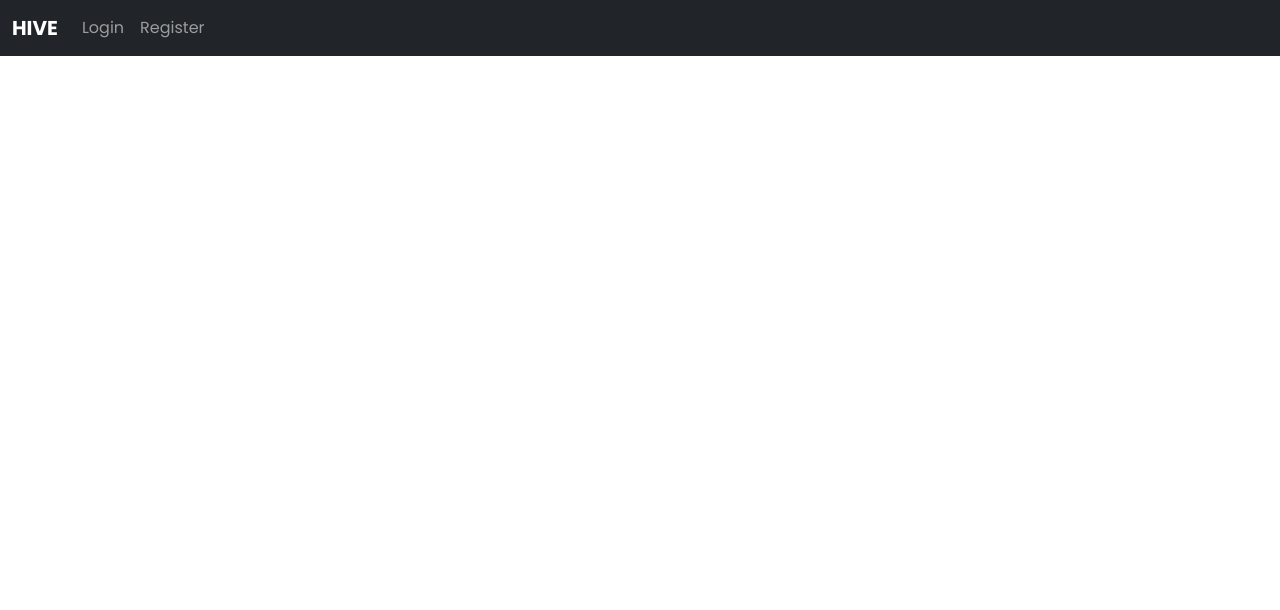
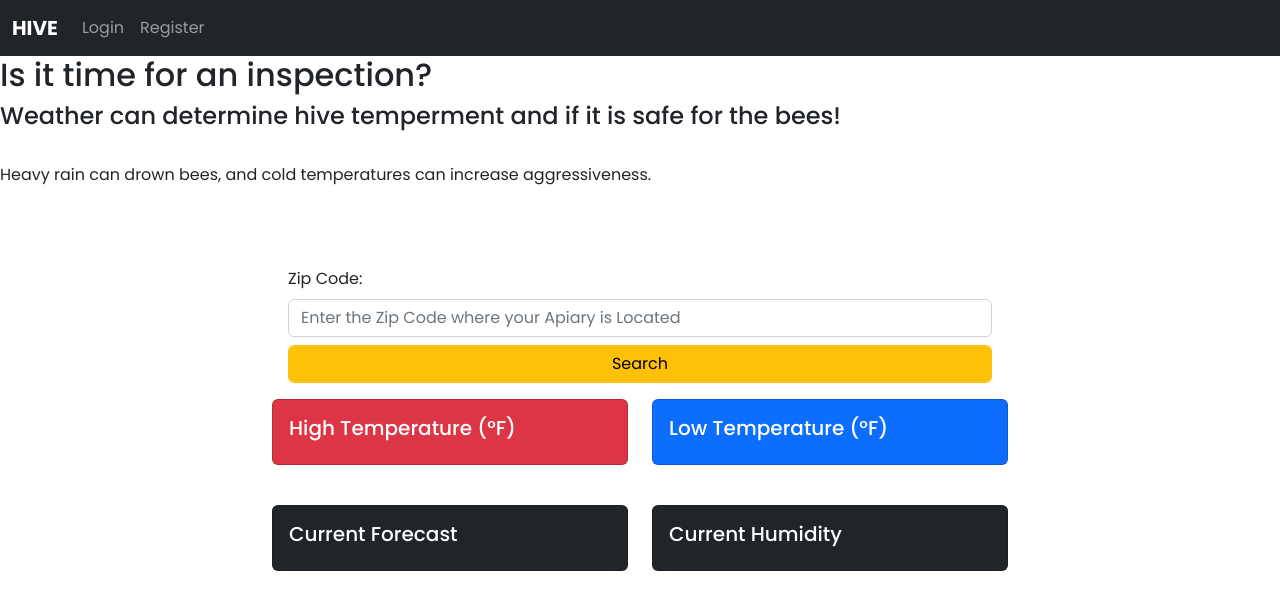
Before and after one commit to scarlettscoville/Hive_Apiary_Management_App, a Flask app: template app/templates/weather.html.j2 in a window 1280 px wide. Shown: the top 610 px of the page. Run offline with Flask 2, Linux system fonts and the light colour scheme; the template is opened without the code that fills it, so the values that code supplies are empty; parts of the project's set-up code (start-up, migrations or seed data) failed here and were passed over.

Commit message:
fixes and updates

```diff
--- a/app/models.py
+++ b/app/models.py
@@ -38,7 +38,6 @@ class User(UserMixin, db.Model):
         self.last_name = data['last_name']
         self.email = data['email']
         self.password = self.hash_password(data['password'])
-        self.hive = data['hive']
 
     def save(self):
         db.session.add(self)
@@ -61,7 +60,7 @@ class Hive(db.Model):
     notes = db.Column(db.Text)
 
     def __repr__(self):
-        return f'<Hive: {self.id} | {self.hive_name}>'
+        return f'<Hive: {self.hive_id} | {self.hive_name}>'
 
     def hive_from_dict(self, hive_data):
         self.hive_name = hive_data['hive_name']
--- a/app/templates/includes/nav.html.j2
+++ b/app/templates/includes/nav.html.j2
@@ -8,9 +8,9 @@
             <div class="navbar-nav">
                 {% if current_user.is_authenticated %}
                 <a class="nav-link" href="{{url_for('main.index')}}">Home</a>
-                <a class="nav-link" href="{{url_for('main.inspection')}}">Record Inspection</a>
-                <a class="nav-link" href="{{url_for('main.past_inspections')}}">Past Inspections</a>
-                <a class="nav-link" href="{{url_for('main.index')}}">Weather</a>
+                <a class="nav-link" href="{{url_for('main.apiary')}}">Your Apiary</a>
+                <a class="nav-link" href="{{url_for('main.hive')}}">Add Hives</a>
+                <a class="nav-link" href="{{url_for('main.weather')}}">Weather</a>
 
                 {% else %}
                 <a class="nav-link" href="{{url_for('auth.login')}}">Login</a>
@@ -20,16 +20,14 @@
 
                 {% if current_user.is_authenticated %}
                     <ul class="navbar-nav ms-auto align-items-center">
-                    <a href='#'>
-                        <img src="{{current_user.get_icon_url()}}" style="height:50px;">
-                    </a>
+
                     <li class="nav-item">
                     <div class="row">
                     <div class="col-12">
-                        <a class="nav-link" href="{{url_for('auth.edit_profile')}}"><i class="bi bi-gear text-primary"></i></a>
+                        <a class="nav-link" href="{{url_for('auth.edit_profile')}}"><i class="bi bi-gear text-warning"></i></a>
                     </div>
                     <div class="col-12">
-                        <a class="nav-link" href="{{url_for('auth.logout')}}"><i class="bi bi-box-arrow-right text-primary"></i></a>
+                        <a class="nav-link" href="{{url_for('auth.logout')}}"><i class="bi bi-box-arrow-right text-warning"></i></a>
                     </div>
                     </div>
                     </li>
--- a/app/templates/weather.html.j2
+++ b/app/templates/weather.html.j2
@@ -1,8 +1,70 @@
 {% extends 'base.html.j2' %}
+{% block head %}
+<head>
+    <script src="https://cdn.jsdelivr.net/npm/axios/dist/axios.min.js" defer></script>
+    <script src="./weather.js" defer></script>
+</head>
+{% endblock %}
 {% block title %}
   Weather
 {% endblock %}
 
 {% block content %}
+<body>
+    <div class = weather>
+    <h2>Is it time for an inspection?</h2>
+    <h4>Weather can determine hive temperment and if it is safe for the bees!</h4>
+    <br>
+    <p>Heavy rain can drown bees, and cold temperatures can increase aggressiveness.
+    </div>
+    <div class="container mt-5 p-3 col-10">
+        <div class="col">
+                <form class="m-3" id="search">
+                    <label for="Zip" id="zip" class="form-label">Zip Code: </label>
+                    <input name="zip" class="form-control" id="locationzip" placeholder="Enter the Zip Code where your Apiary is Located">
+                    <button type="submit" class="btn btn-warning form-control mt-2">Search</button>
+                </form>
+        </div>
+
+        <div class="row row-cols-1 row-cols-md-2 g-4">
+            <div class="col">
+                <div class="card text-bg-danger mb-3">
+                    <div class="card-body">
+                    <h5 class="card-title">High Temperature (°F)</h5>
+                    <p class="card-text" id="high_temp"></p>
+                    </div>
+                </div>
+            </div>
+            <div class="col">
+                <div class="card text-bg-primary mb-3">
+                    <div class="card-body">
+                    <h5 class="card-title">Low Temperature (°F)</h5>
+                    <p class="card-text" id="low_temp"></p>
+                    </div>
+                </div>
+            </div>
+            <div class="col">
+                <div class="card text-bg-dark mb-3">
+                    <div class="card-body">
+                    <h5 class="card-title">Current Forecast</h5>
+                    <p class="card-text" id="forecast"></p>
+                    </div>
+                </div>
+            </div>
+            <div class="col">
+                <div class="card text-bg-dark mb-3">
+                    <div class="card-body">
+                    <h5 class="card-title">Current Humidity</h5>
+                    <p class="card-text" id="humidity"></p>
+                    </div>
+                </div>
+            </div>
+        </div>
+    </div>
+
+
+
+</body>
+</html>
 
 {% endblock %}
--- a/config.py
+++ b/config.py
@@ -6,6 +6,4 @@ class Config():
     SECRET_KEY = os.environ.get("SECRET_KEY")
     SQLALCHEMY_DATABASE_URI=os.environ.get("SQLALCHEMY_DATABASE_URI")
     SQLALCHEMY_TRACK_MODIFICATIONS=os.environ.get("SQLALCHEMY_TRACK_MODIFICATIONS")
-    REGISTERED_USERS ={
-        'scarlettscoville@gmail.com':{"first_name":"scarlett", "last_name":"scoville", "password":"abc"}
-    }
+    API_SECRET = os.environ.get("API_SECRET")
```
Also changed, not shown: app/blueprints/main/forms.py (+7 -2 lines), app/blueprints/main/routes.py (+74 -21 lines), app/templates/apiary.html.j2 (added, +44 -0 lines), app/templates/hive.html.j2 (+56 -0 lines).
